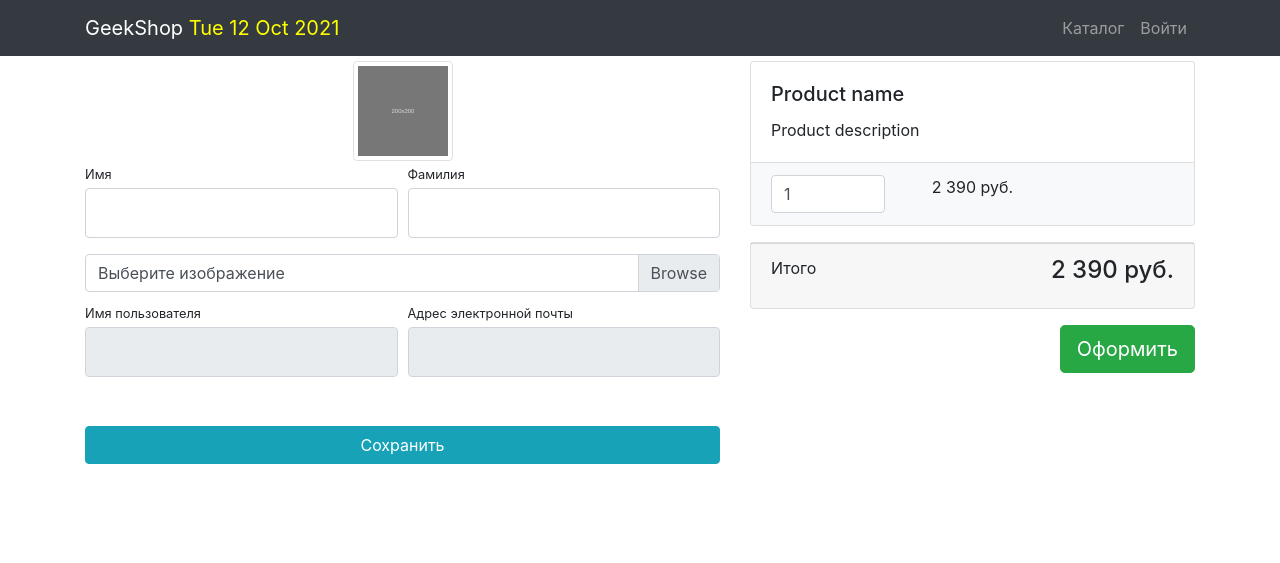
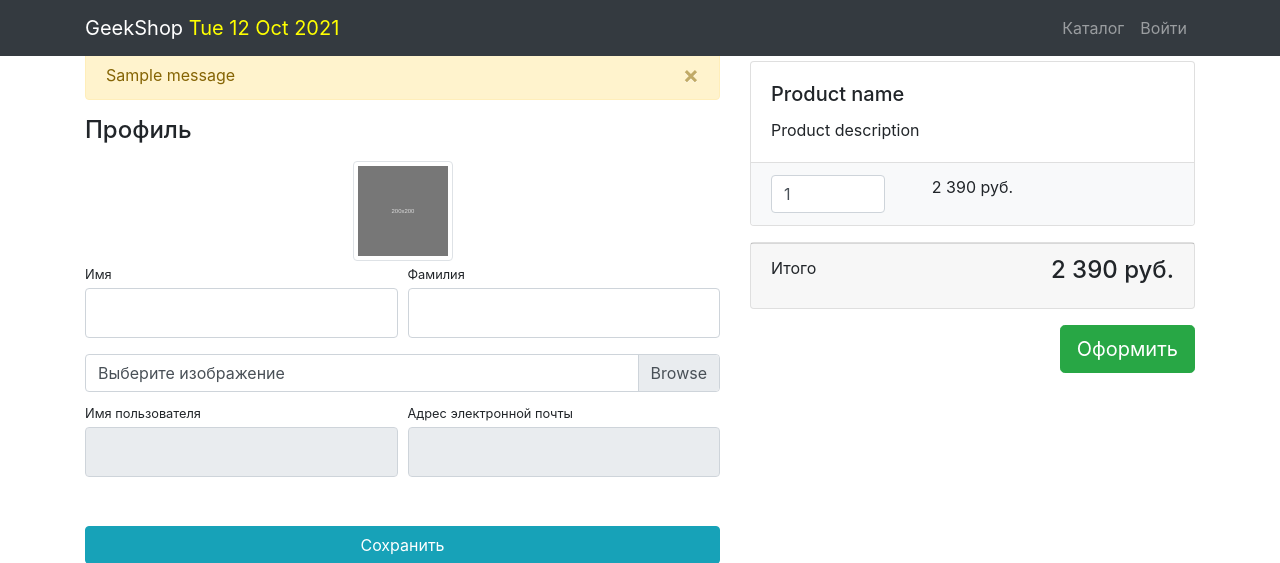
Before and after one commit to SergioRyzhov/DJANGO_SHOP_GB, a Django app: template users/templates/users/profile.html in a window 1280 px wide. Shown: the top 563 px of the page. Run offline with Django 3.2, Linux system fonts and the light colour scheme; tables that the repository leaves empty hold one stand-in row (values such as "Sample post"); the template is opened without the code that fills it: values that come from a table or form of the project are taken from there, most other values are stand-ins (such as "Sample title", 1, 10 or a date in 2020); one stand-in notice (Sample message) is shown; some libraries are stand-ins or nearby versions.

Commit message:
Added displaying errors & messages

```diff
--- a/users/templates/users/profile.html
+++ b/users/templates/users/profile.html
@@ -9,6 +9,25 @@
     <div class="container">
         <div class="row">
             <div class="col-lg-7">
+
+                {% if messages or form.errors %}
+                    <div class="alert alert-warning alert-dismissible fade show" role="alert"
+                            style="margin-top: 50px;">
+                        {% if messages %}
+                            {% for message in messages %}
+                                {{ message }}
+                            {% endfor %}
+                        {% else %}
+                            {% for error in form.errors.values %}
+                                {{ error }}
+                            {% endfor %}
+                        {% endif %}
+                        <button type="button" class="close" data-dismiss="alert" aria-label="Close">
+                            <span aria-hidden="true">&times;</span>
+                        </button>
+                    </div>
+                {% endif %}
+
                 <h4 class="mt-3 mb-3">Профиль</h4>
                 <div class="col-lg-12 text-center">
                     <img width="100" height="100"
--- a/users/views.py
+++ b/users/views.py
@@ -41,6 +41,7 @@ def profile(request):
         form = UsersProfileForm(instance=request.user, data=request.POST)
         if form.is_valid():
             form.save()
+            messages.success(request, 'Данные успешно изменены')
             return HttpResponseRedirect(reverse('users:profile'))
     else:
         form = UsersProfileForm(instance=request.user)
```
